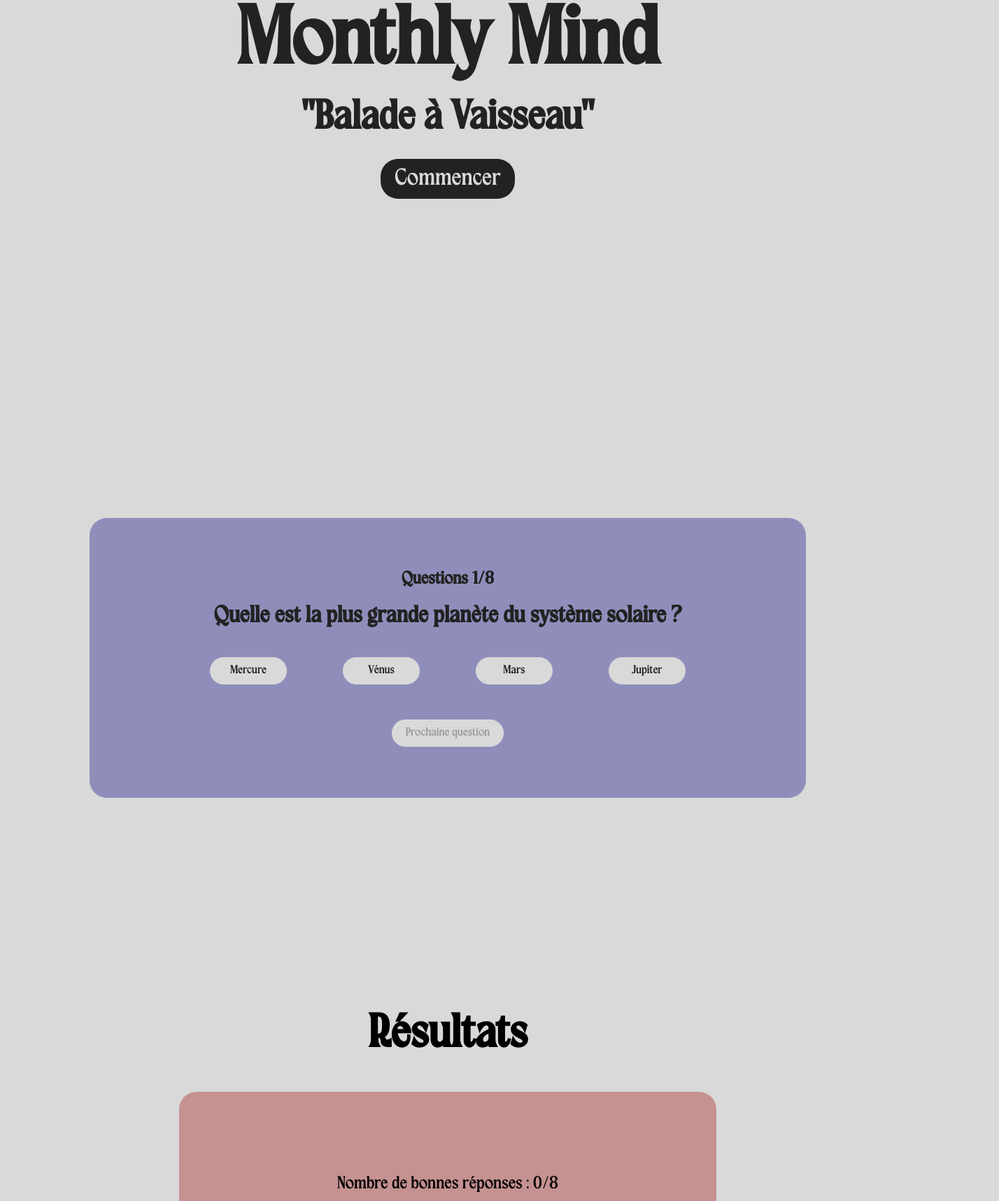
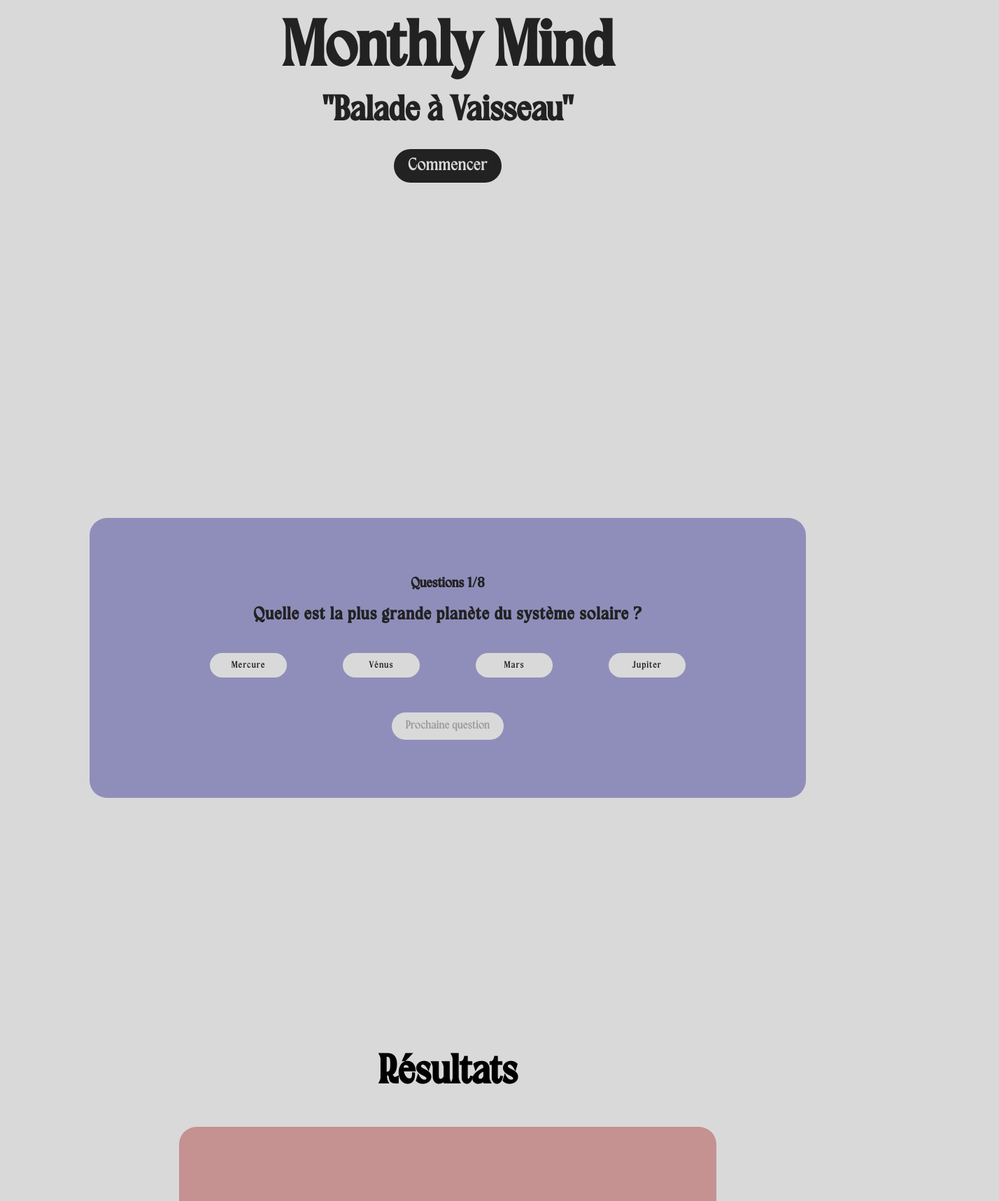
Before and after one commit to KyleAktr/monthly-mind, a React (Create React App) app: page / in a window 1280 px wide. Shown: the part 260-1976 px from the top of the page at 70% size, 1428 px wide, since content can reach past the window. Built offline with nearby package versions, Linux system fonts and the light colour scheme.

Commit message:
all the site was resized

```diff
--- a/src/components/Questions.jsx
+++ b/src/components/Questions.jsx
@@ -15,6 +15,12 @@ const Questions = ({ goodAnswerCount, setGoodAnswerCount }) => {
       setSelectedAnswer(null);
       setAnswerValid(false);
     }
+    if (selectedAnswer == currentQuestion.correctAnswer) {
+      setGoodAnswerCount(goodAnswerCount + 1);
+    }
+  };
+
+  const handleLastQuestion = () => {
     if (selectedAnswer == currentQuestion.correctAnswer) {
       setGoodAnswerCount(goodAnswerCount + 1);
     }
@@ -97,7 +103,11 @@ const Questions = ({ goodAnswerCount, setGoodAnswerCount }) => {
           </form>
 
           {currentQuestionIndex === quizQuestions.quizQuestions.length - 1 ? (
-            <button className="next-btn" disabled={!answerValid}>
+            <button
+              className="next-btn"
+              onClick={handleLastQuestion}
+              disabled={!answerValid}
+            >
               <Link
                 to="results-container"
                 spy={true}
--- a/src/style/components/_home.scss
+++ b/src/style/components/_home.scss
@@ -9,18 +9,18 @@
 
 
         & h1 {
-            font-size: 7rem;
+            font-size: 5.5rem;
         }
 
         & h2 {
             @extend %center;
-            font-size: 3.5rem;
+            font-size: 3rem;
             margin-top: 10px;
         }
 
         & button {
             @extend %center;
-            font-size: 2rem;
+            font-size: 1.5rem;
             margin-top: 25px;
             padding: 10px 20px;
             color: #D9D9D9;
--- a/src/style/components/_questions.scss
+++ b/src/style/components/_questions.scss
@@ -12,12 +12,12 @@
         border-radius: 25px;
 
         & .current-question {
-            padding: 0 50px;
+            padding: 0 100px;
 
 
             & h2 {
                 @extend %center;
-                font-size: 1.5rem;
+                font-size: 1.2rem;
                 display: flex;
                 justify-content: center;
                 margin-bottom: 20px;
@@ -26,7 +26,8 @@
             & h3 {
                 @extend %center;
                 text-align: center;
-                font-size: 2rem
+                font-size: 1.5rem;
+                letter-spacing: 1px
             }
 
             & form {
@@ -40,6 +41,8 @@
                     border-radius: 25px;
                     background: #D9D9D9;
                     cursor: pointer;
+                    font-size: 0.8rem;
+                    letter-spacing: 1px;
 
                     & input {
                         appearance: none;
@@ -59,6 +62,8 @@
                     color: #D9D9D9;
                     background: #222222;
                     cursor: pointer;
+                    font-size: 0.8rem;
+                    letter-spacing: 1px;
 
                     & input {
                         appearance: none;
--- a/src/style/components/_results.scss
+++ b/src/style/components/_results.scss
@@ -7,11 +7,12 @@
         height: 100%;
 
         & h2 {
+            margin-top: 50px;
             display: flex;
             justify-content: center;
             align-items: end;
             height: 20%;
-            font-size: 4rem;
+            font-size: 3.5rem;
             // margin-top: 30px;
         }
 
@@ -30,8 +31,9 @@
 
                     & p {
                         @extend %center;
-                        font-size: 1.5rem;
+                        font-size: 1.2rem;
                         margin-top: 10px;
+                        letter-spacing: 1px;
                     }
 
                     & .congrats {
@@ -51,6 +53,7 @@
                 align-items: start;
                 font-size: 1.3rem;
                 margin-top: 20px;
+                letter-spacing: 1px;
 
             }
 
--- a/src/style/index.css
+++ b/src/style/index.css
@@ -32,14 +32,14 @@ html {
   color: #222222;
 }
 .home .title-container h1 {
-  font-size: 7rem;
+  font-size: 5.5rem;
 }
 .home .title-container h2 {
-  font-size: 3.5rem;
+  font-size: 3rem;
   margin-top: 10px;
 }
 .home .title-container button {
-  font-size: 2rem;
+  font-size: 1.5rem;
   margin-top: 25px;
   padding: 10px 20px;
   color: #D9D9D9;
@@ -61,17 +61,18 @@ html {
   border-radius: 25px;
 }
 .questions .questions-container .current-question {
-  padding: 0 50px;
+  padding: 0 100px;
 }
 .questions .questions-container .current-question h2 {
-  font-size: 1.5rem;
+  font-size: 1.2rem;
   display: flex;
   justify-content: center;
   margin-bottom: 20px;
 }
 .questions .questions-container .current-question h3 {
   text-align: center;
-  font-size: 2rem;
+  font-size: 1.5rem;
+  letter-spacing: 1px;
 }
 .questions .questions-container .current-question form .label {
   width: 110px;
@@ -80,6 +81,8 @@ html {
   border-radius: 25px;
   background: #D9D9D9;
   cursor: pointer;
+  font-size: 0.8rem;
+  letter-spacing: 1px;
 }
 .questions .questions-container .current-question form .label input {
   -webkit-appearance: none;
@@ -98,6 +101,8 @@ html {
   color: #D9D9D9;
   background: #222222;
   cursor: pointer;
+  font-size: 0.8rem;
+  letter-spacing: 1px;
 }
 .questions .questions-container .current-question form .label-checked input {
   -webkit-appearance: none;
@@ -122,11 +127,12 @@ html {
   height: 100%;
 }
 .results-container .results-card-container h2 {
+  margin-top: 50px;
   display: flex;
   justify-content: center;
   align-items: end;
   height: 20%;
-  font-size: 4rem;
+  font-size: 3.5rem;
 }
 .results-container .results-card-container .results-card {
   height: 50%;
@@ -140,8 +146,9 @@ html {
   align-items: center;
 }
 .results-container .results-card-container .results-card .results .results-stats p {
-  font-size: 1.5rem;
+  font-size: 1.2rem;
   margin-top: 10px;
+  letter-spacing: 1px;
 }
 .results-container .results-card-container .results-card .results .results-stats .congrats {
   margin-top: 30px;
@@ -155,6 +162,7 @@ html {
   align-items: start;
   font-size: 1.3rem;
   margin-top: 20px;
+  letter-spacing: 1px;
 }
 .results-container .results-card-container .show-article .arrow {
   width: 50px;
@@ -190,10 +198,10 @@ html {
   padding-top: 100px;
 }
 .article h2 {
-  font-size: 4.5rem;
+  font-size: 4rem;
 }
 .article p {
-  font-size: 2rem;
+  font-size: 1.3rem;
   color: #585858;
 }
 .article .article-intro {
@@ -205,13 +213,13 @@ html {
 }
 .article .article-intro img {
   margin-top: 30px;
-  height: 352px;
+  height: 252px;
 }
 .article .article-intro p {
   padding: 30px 0;
 }
 .article .article-content h3 {
-  font-size: 4rem;
+  font-size: 3.5rem;
   margin-top: 50px;
 }
 .article .article-content .article-content-1 {
@@ -232,14 +240,14 @@ html {
   margin-left: 80px;
 }
 .article .article-content .article-content-1 .jupiter-img img {
-  width: 600px;
+  width: 450px;
 }
 .article .article-content .article-content-1 .venus-img {
   grid-area: vi;
   width: 600px;
 }
 .article .article-content .article-content-1 .venus-img img {
-  width: 600px;
+  width: 450px;
 }
 .article .article-content .article-content-1 .article-venus {
   grid-area: av;
@@ -283,36 +291,34 @@ html {
 }
 .suggestions h2 {
   margin-top: 150px;
-  font-size: 4.5rem;
+  font-size: 3.5rem;
   margin-bottom: 50px;
 }
 .suggestions p {
   text-align: center;
-  font-size: 2rem;
+  font-size: 1.3rem;
   width: 50%;
   margin: 0 auto;
   color: #585858;
+  letter-spacing: 1px;
 }
 .suggestions input {
   margin-top: 50px;
-  width: 800px;
-  height: 50px;
-  font-size: 1.5rem;
+  width: 700px;
+  height: 40px;
+  font-size: 1rem;
   text-align: center;
   border: 1 px solid black;
+  letter-spacing: 1px;
 }
 .suggestions button {
   margin-top: 50px;
-  width: 300px;
-  height: 60px;
-  font-size: 1.5rem;
+  width: 200px;
+  height: 50px;
+  font-size: 1.3rem;
   border-radius: 25px;
   border: none;
   cursor: pointer;
   color: #909090;
   background: #222222;
-}
-.suggestions button:hover {
-  color: #222222;
-  background: #909090;
 }/*# sourceMappingURL=index.css.map */
```
Also changed, not shown: src/style/components/_article.scss (+6 -6 lines), src/style/components/_suggestions.scss (+14 -12 lines), 1 other file (tests, documents, lock files or other folders). Lines whose indentation alone changed are shown as unchanged.
